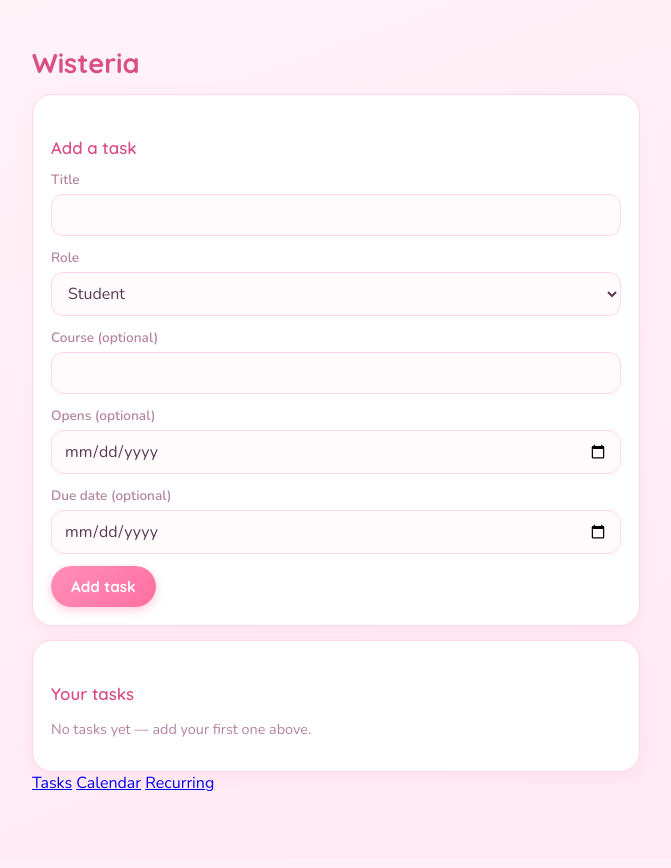
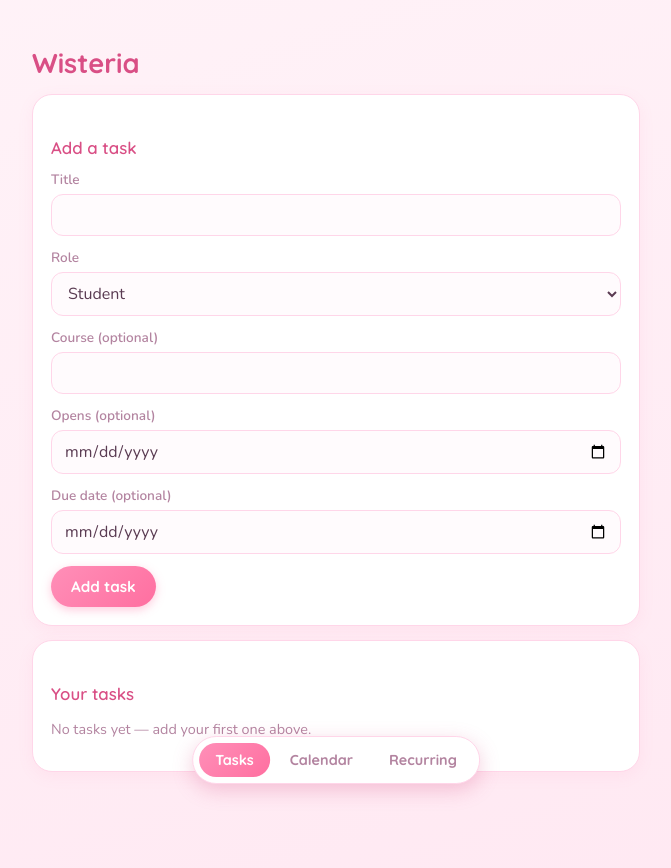
Before and after one commit to kilonalimo/study-organiser, a Flask app: page / in a window 1280 px wide. Shown: the whole page, without its empty margins (304-975 px from the left). Before the commit the page ends 791 px from the top, so only its background shows below. Run offline with Flask 3, Linux system fonts and the light colour scheme; data that the repository does not hold is empty.

Commit message:
Little fixes

```diff
--- a/static/style.css
+++ b/static/style.css
@@ -3,7 +3,7 @@
 :root {
     --student: #ff6fa0;      /* pink */
     --ta: #b183e0;           /* lavender */
-    --association: #ff9f6e;  /* peach */
+    --guild: #ff9f6e;  /* peach */
     --bg: #fff3f8;
     --card: #ffffff;
     --text: #5a3b52;
@@ -15,15 +15,22 @@
 
 * { box-sizing: border-box; }
 
-.topnav {
+.bottomnav {
+    position: fixed;
+    left: 50%;
+    bottom: calc(16px + env(safe-area-inset-bottom));
+    transform: translateX(-50%);
     display: flex;
-    gap: 8px;
-    max-width: 640px;
-    margin: 0 auto 4px;
-    padding: 0 16px;
+    gap: 4px;
+    background: white;
+    padding: 6px;
+    border-radius: 999px;
+    box-shadow: 0 6px 20px rgba(217, 79, 133, 0.28);
+    border: 1.5px solid var(--border);
+    z-index: 100;
 }
 
-.topnav a {
+.bottomnav a {
     text-decoration: none;
     font-family: 'Quicksand', sans-serif;
     font-weight: 700;
@@ -33,7 +40,7 @@
     border-radius: 999px;
 }
 
-.topnav a.active {
+.bottomnav a.active {
     color: white;
     background: linear-gradient(135deg, #ff8fb8, #ff6fa0);
 }
@@ -44,7 +51,7 @@ body {
     color: var(--text);
     max-width: 640px;
     margin: 0 auto;
-    padding: 28px 16px 64px;
+    padding: 28px 16px calc(96px + env(safe-area-inset-bottom));
     min-height: 100vh;
 }
 
@@ -137,7 +144,7 @@ ul { list-style: none; padding: 0; margin: 0; }
 
 .task.role-student { border-left-color: var(--student); background: rgba(255, 111, 160, 0.04); }
 .task.role-ta { border-left-color: var(--ta); background: rgba(177, 131, 224, 0.05); }
-.task.role-association { border-left-color: var(--association); background: rgba(255, 159, 110, 0.05); }
+.task.role-guild { border-left-color: var(--guild); background: rgba(255, 159, 110, 0.05); }
 
 .task.completed { opacity: 0.45; text-decoration: line-through; }
 
@@ -151,7 +158,7 @@ ul { list-style: none; padding: 0; margin: 0; }
 }
 .role-student .badge { background: var(--student); }
 .role-ta .badge { background: var(--ta); }
-.role-association .badge { background: var(--association); }
+.role-guild .badge { background: var(--guild); }
 
 .title { font-weight: 700; }
 .course { font-size: 0.8rem; color: var(--muted); }
@@ -163,14 +170,19 @@ ul { list-style: none; padding: 0; margin: 0; }
 .check {
     width: 24px;
     height: 24px;
+    padding: 0;
     border-radius: 50%;
     border: 2px solid var(--border);
     background: white;
-    color: var(--association);
+    color: var(--guild);
     font-size: 0.8rem;
     line-height: 1;
     cursor: pointer;
     flex-shrink: 0;
+    display: inline-flex;
+    align-items: center;
+    justify-content: center;
+    text-align: center;
 }
 .check:hover { border-color: var(--accent); }
 
```
